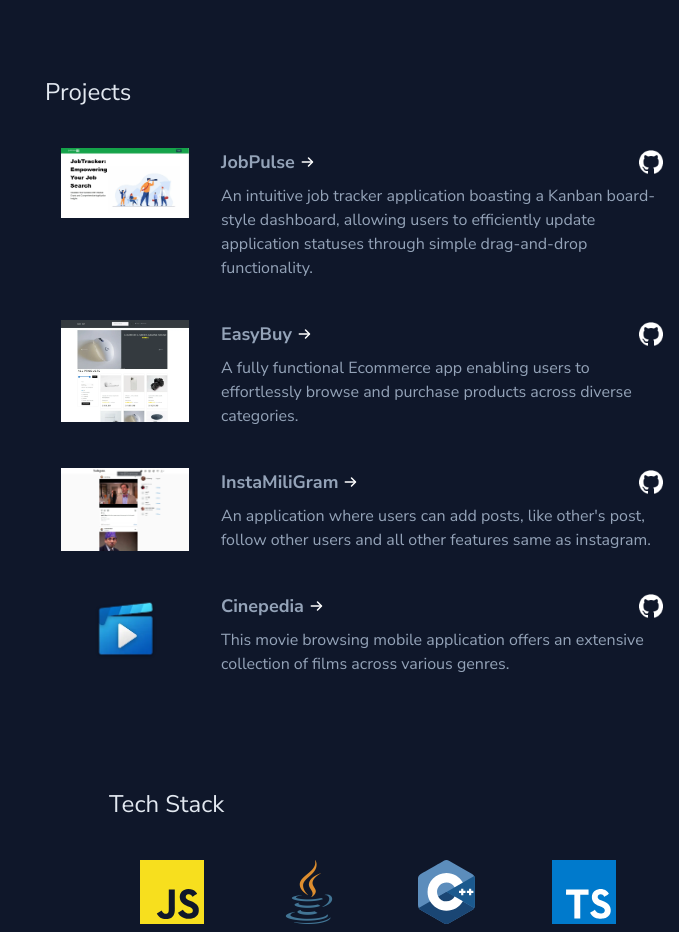
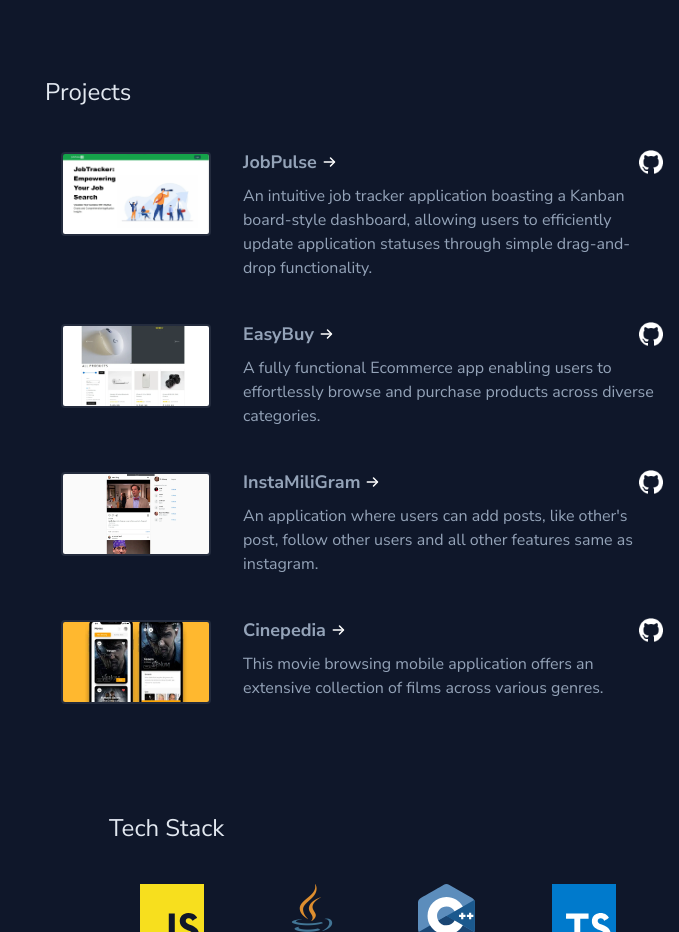
Before and after one commit to anshnarula5/portfoliov3, a Next.js app: page / in a window 1280 px wide. Shown: the part 1300-2232 px from the top of the page, without its empty margins (601-1280 px from the left). Built offline with nearby package versions, Linux system fonts and the light colour scheme; no server answers.

Commit message:
fix project section:

```diff
--- a/app/components/Project.tsx
+++ b/app/components/Project.tsx
@@ -13,11 +13,10 @@ const Project = ({ poster, name, projectLink, github, description, moreDetails,
   const gradientText = '';
   // 'group-hover:bg-gradient-to-r from-[#007cf0] to-[#00dfd8] inline-block group-hover:text-transparent bg-clip-text'
   return (
-    <AnimatedContainer delay={delay} slideLeft yMargin='-10%' className='cursor-default p-3 lg:p-4 rounded-lg flex flex-col md:flex-row gap-6 lg:gap-8 items-start group '>
-      <div className='w-full h-full md:w-[8rem] md:h-[4.35rem] relative shrink-0'>
-        <img src={poster} className='object-contain' alt='Poster' />
-      </div>
-      <div className='flex flex-col gap-2 group-hover:translate-x-1 transition-all'>
+    <AnimatedContainer delay={delay} slideLeft yMargin='-10%' className='group'>
+      <a href="" className='cursor-pointer p-3 lg:p-4 rounded-lg flex flex-col md:flex-row gap-6 lg:gap-8 items-start group  group-hover:translate-x-1 transition-all'>
+      <Image width={150} height={48} src={poster} className='object-cover aspect-video rounded border-2 border-slate-200/10 transition group-hover:border-slate-200/30 sm:col-span-2 sm:translate-y-1' alt='Poster' />
+      <div className='flex flex-col gap-2'>
         <div className='flex justify-between items-center group'>
           <h2 className={`font-[700] group text-lg text-slate-400 group-hover:text-cyan-200 ${gradientText}`}>
             <a href={projectLink} target='_blank' className='flex items-center gap-1 '>
@@ -30,10 +29,10 @@ const Project = ({ poster, name, projectLink, github, description, moreDetails,
         </div>
         <div>
           {description}
-
         </div>
         {/* {showMore && moreDetails} */}
       </div>
+      </a>
     </AnimatedContainer>
   )
 }
--- a/app/components/sections/ProjectSection.tsx
+++ b/app/components/sections/ProjectSection.tsx
@@ -36,7 +36,7 @@ const ProjectSection = () => {
         <Project
           name='Cinepedia'
           delay={0.55}
-          poster="/movie.webp"
+          poster="/cinepedia.webp"
           description='This movie browsing mobile application offers an extensive collection of films across various genres.'
           moreDetails='Implemented robust search functionality, including search history for quick access to previous searches. Designed and implemented a rating system, enabling users to rate movies and share their feedback through comments, fostering user interaction and community engagement. Implemented user authentication and personalized features such as wishlists and favorites exclusively for authenticated users, enhancing user engagement and retention. With its user-centric design and an extensive database of movies, this application serves as a go-to resource for movie enthusiasts.'
           projectLink='https://github.com/anshnarula5/movies'
```
Also changed, not shown: public/cinepedia.webp (added).
